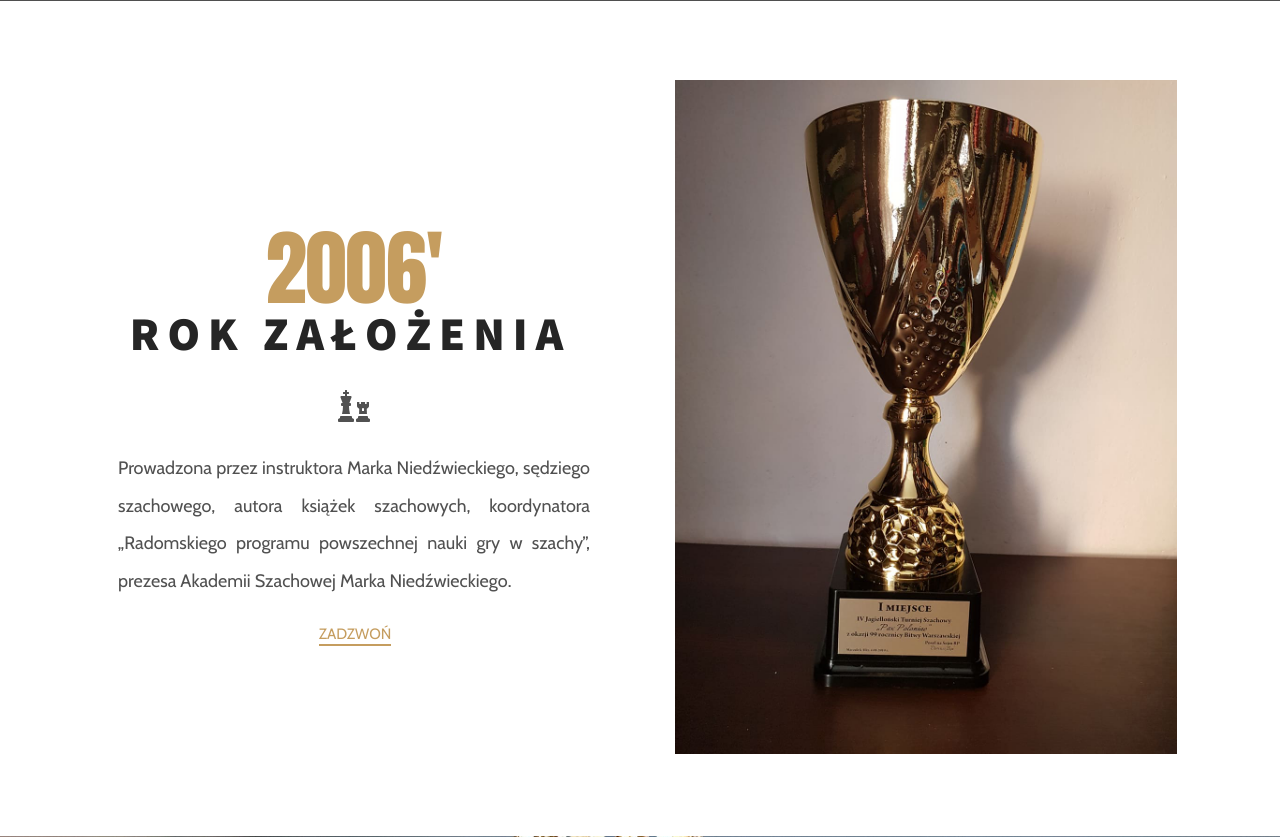
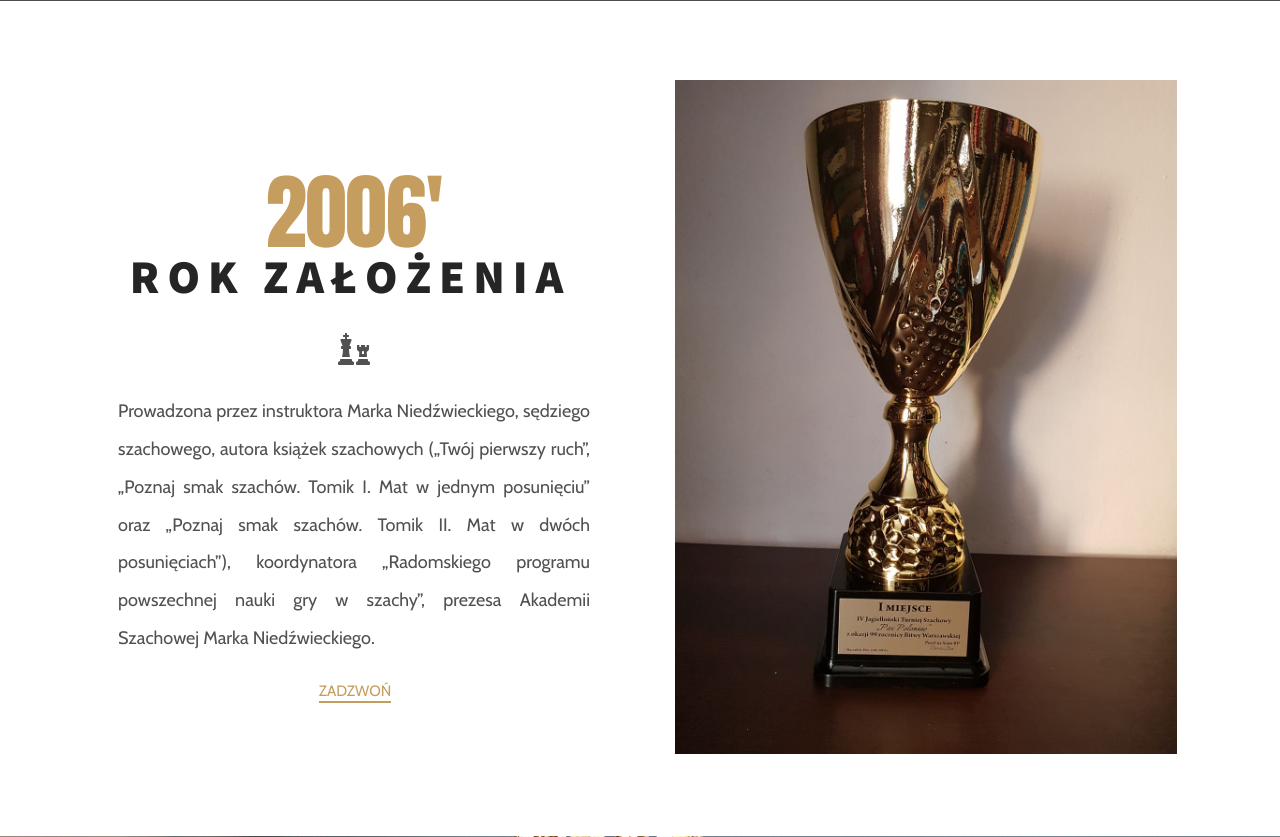
Before and after one commit to AdamBabinicz/roszada, a PHP site: page / in a window 1280 px wide. Shown: the part 799-1636 px from the top of the page. Run offline with PHP 8.4, Linux system fonts and the light colour scheme; some libraries are stand-ins or nearby versions; grey boxes are pictures that could not be loaded.

Commit message:
dodanie maila

```diff
--- a/index.html
+++ b/index.html
@@ -81,7 +81,12 @@
               <div class="chess"><i class="fas fa-chess"></i></div>
             </div>
             <p>
-              Prowadzona przez instruktora Marka Niedźwieckiego, sędziego szachowego, autora książek szachowych, koordynatora „Radomskiego programu powszechnej nauki gry w szachy”, prezesa Akademii Szachowej Marka Niedźwieckiego.
+              Prowadzona przez instruktora Marka Niedźwieckiego, sędziego
+              szachowego, autora książek szachowych („Twój pierwszy ruch”,
+              „Poznaj smak szachów. Tomik I. Mat w jednym posunięciu” oraz
+              „Poznaj smak szachów. Tomik II. Mat w dwóch posunięciach”),
+              koordynatora „Radomskiego programu powszechnej nauki gry w
+              szachy”, prezesa Akademii Szachowej Marka Niedźwieckiego.
             </p>
             <a href="tel:+48507434079" class="btn body-btn">Zadzwoń</a>
           </div>
@@ -265,8 +270,10 @@
               </ul>
             </div>
             <div class="newsletter-container">
-              <h4>Marek Niedźwiecki</h4>
-              <p>prezes</p>
+              <h4>
+                <i class="fas fa-envelope"></i>&nbsp;uks.roszada@gmail.com
+              </h4>
+              <p>prezes Marek Niedźwiecki</p>
             </div>
           </div>
         </div>
--- a/styles.css
+++ b/styles.css
@@ -481,6 +481,9 @@ footer .date {
   left: 0;
   right: 0;
 }
+.newsletter-container h4 {
+  text-transform: unset;
+}
 .newsletter-container p {
   margin-top: -2rem;
 }
@@ -617,9 +620,9 @@ footer .date {
   .social-icons i {
     opacity: 1;
   }
-  .newsletter-btn {
+  /* .newsletter-btn {
     margin-left: 7.5rem;
-  }
+  } */
   footer .date {
     bottom: 6.5rem;
   }
```
